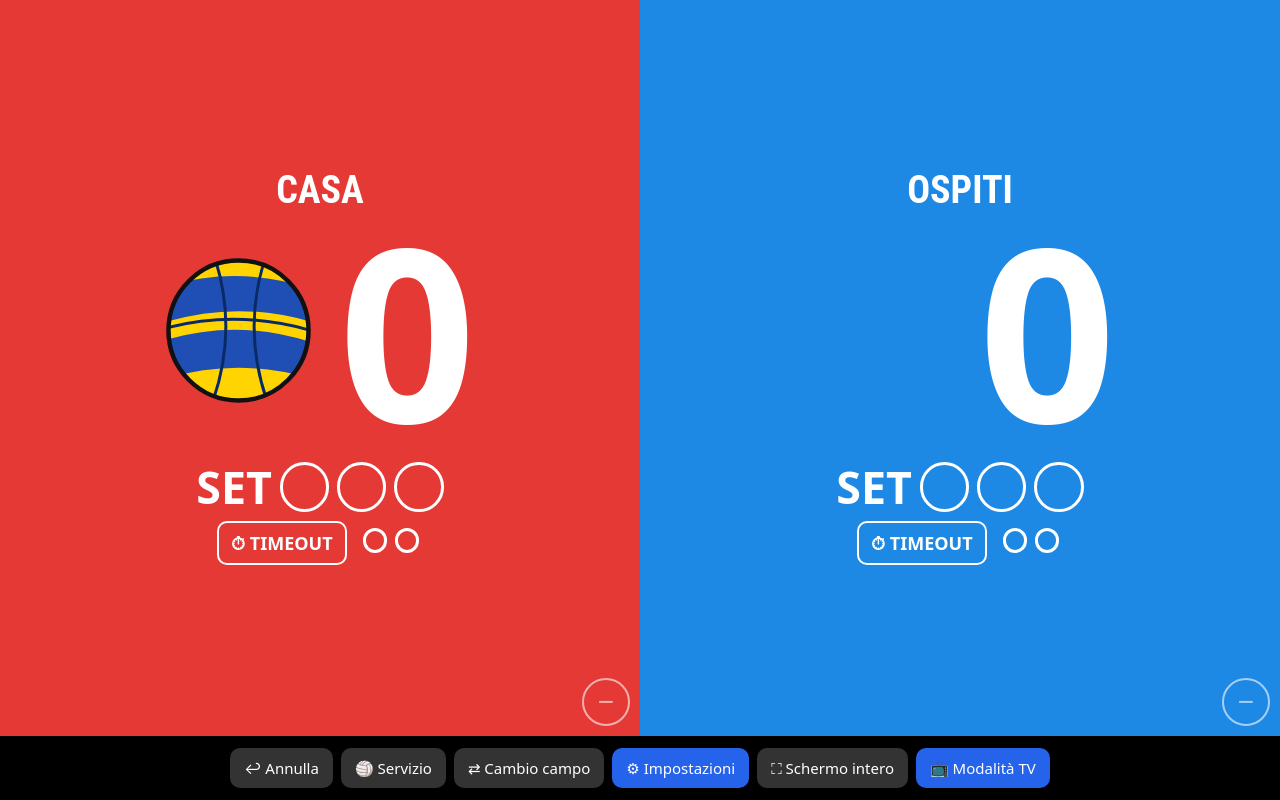
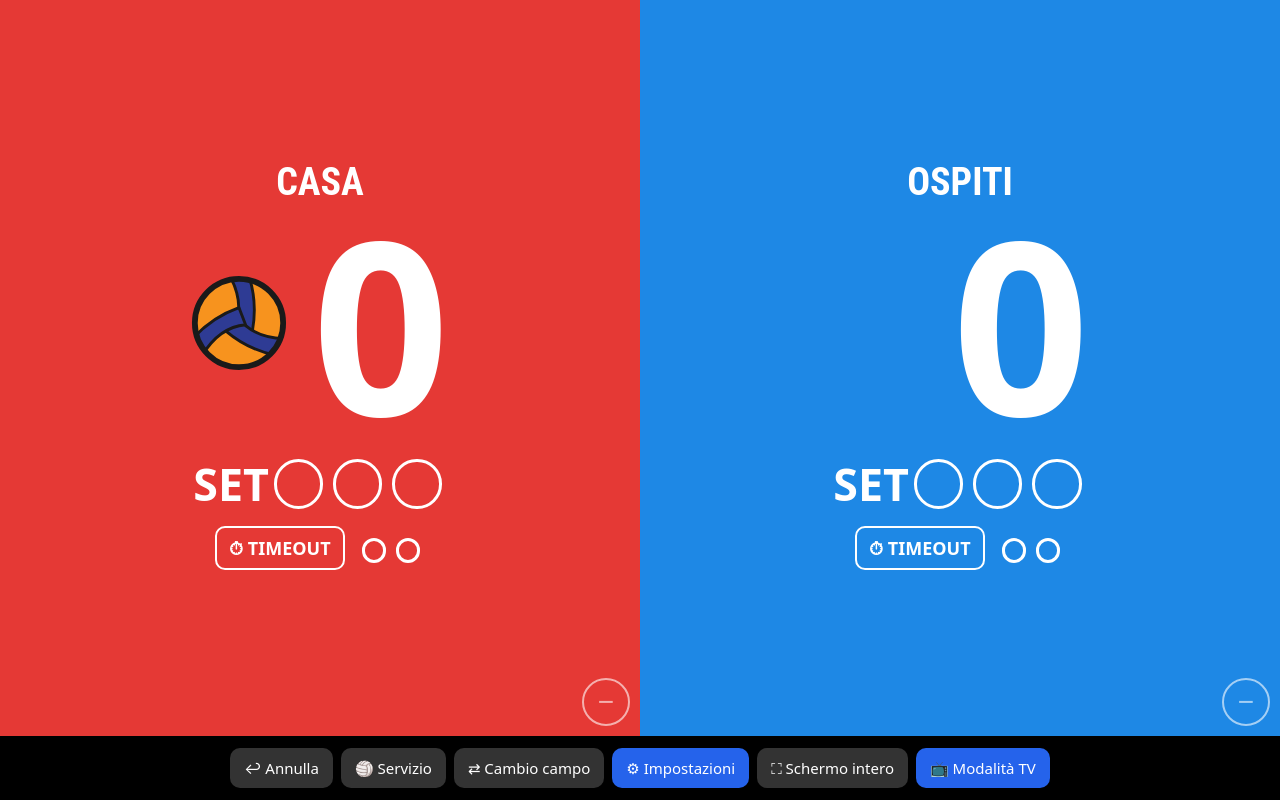
Before and after one commit to VICTORIAmarano/segnapunti, a plain HTML site: page index.html in a window 1280 px wide. Drawn offline with Linux system fonts and the light colour scheme.

Commit message:
Add files via upload

```diff
--- a/index.html
+++ b/index.html
@@ -20,13 +20,13 @@ html,body{margin:0;height:100%;overflow:hidden;font-family:system-ui,-apple-syst
 .bg{position:absolute;top:0;left:0;right:0;bottom:0;z-index:0;opacity:.3;background-repeat:no-repeat;background-position:center;background-size:contain}
 .name,.sets,.to{position:relative;z-index:1}
 .sc{display:flex;align-items:center;justify-content:center;position:relative;z-index:1}
-.tc{display:inline-block;width:1.1em;height:1.1em;border-radius:50%;border:3px solid currentColor;margin:0 4px}
+.tc{display:inline-block;width:1.1em;height:1.1em;border-radius:50%;border:3px solid currentColor;margin:0;vertical-align:middle}
 .tc.on{background:currentColor}
 .score{font-size:30vh;font-weight:800;line-height:1;font-variant-numeric:tabular-nums}
 .to{display:flex;align-items:center;margin-top:4px;font-size:22px;font-weight:700}
 .tob{font:inherit;font-size:18px;font-weight:700;padding:8px 12px;border-radius:10px;border:2px solid currentColor;background:transparent;color:inherit}
 .tob:disabled{opacity:.3}
-.tv .tob{display:none}
+
 #timer{position:fixed;top:0;left:0;right:0;bottom:0;z-index:35;display:none;align-items:center;justify-content:center;flex-direction:column;text-align:center}
 #tn{margin-bottom:10px;font-size:6vw;font-weight:800;text-transform:uppercase}
 #tc{font-size:55vh;font-weight:800;line-height:1;font-variant-numeric:tabular-nums}
@@ -58,7 +58,7 @@ html,body{margin:0;height:100%;overflow:hidden;font-family:system-ui,-apple-syst
 .sw i{width:34px;height:34px;border-radius:50%;border:2px solid rgba(255,255,255,0.40);display:inline-block}
 .sw input[type=color]{width:44px;height:38px;padding:0;border:0;background:none}
 .row{display:flex}.row>*{flex:1;margin-right:12px}.row>*:last-child{margin-right:0}
-.to>*{margin:0 6px}.sets .dot{margin-left:8px}.panel label>*{margin-top:6px}#bar button{margin:4px}
+.to>*{margin:0 6px}.sets .dot{margin:0}.dw,.tw{display:inline-block;padding:10px 5px;cursor:pointer}.dw .dot{display:block}.panel label>*{margin-top:6px}#bar button{margin:4px}
 .sw i,.tob,#bar button,.team{cursor:pointer;touch-action:manipulation;-webkit-touch-callout:none}
 .lbl{display:flex;flex-direction:column;font-size:14px;opacity:.9}.lbl>*{margin-top:6px}
 @media (orientation:portrait){#board{flex-direction:column}.score{font-size:20vh}.name{font-size:10vw}}
@@ -67,8 +67,8 @@ html,body{margin:0;height:100%;overflow:hidden;font-family:system-ui,-apple-syst
 <body>
 <div id="app">
   <div id="board">
-    <div class="team" id="t0"><div class="bg"></div><div class="name"></div><div class="sc"><span class="serve" id="s0"><svg viewBox="0 0 100 100" aria-hidden="true"><defs><clipPath id="bc0"><circle cx="50" cy="50" r="47"/></clipPath></defs><g clip-path="url(#bc0)"><rect width="100" height="100" fill="#ffd400"/><path d="M-10 24 Q50 2 110 26 L110 48 Q50 26 -10 48Z" fill="#1f4fb5"/><path d="M-10 60 Q50 38 110 62 L110 86 Q50 64 -10 86Z" fill="#1f4fb5"/><path d="M-5 50 Q50 34 105 52" fill="none" stroke="#0a2a66" stroke-width="2"/><path d="M32 -5 Q52 50 30 105" fill="none" stroke="#0a2a66" stroke-width="2"/><path d="M70 -5 Q50 50 72 105" fill="none" stroke="#0a2a66" stroke-width="2"/></g><circle cx="50" cy="50" r="47" fill="none" stroke="#111" stroke-width="3"/></svg></span><div class="score">0</div></div><div class="sets"></div><div class="to"><button class="tob">⏱ TIMEOUT</button><span class="td"></span></div><button class="minus" aria-label="Togli un punto">−</button></div>
-    <div class="team" id="t1"><div class="bg"></div><div class="name"></div><div class="sc"><span class="serve" id="s1"><svg viewBox="0 0 100 100" aria-hidden="true"><defs><clipPath id="bc1"><circle cx="50" cy="50" r="47"/></clipPath></defs><g clip-path="url(#bc1)"><rect width="100" height="100" fill="#ffd400"/><path d="M-10 24 Q50 2 110 26 L110 48 Q50 26 -10 48Z" fill="#1f4fb5"/><path d="M-10 60 Q50 38 110 62 L110 86 Q50 64 -10 86Z" fill="#1f4fb5"/><path d="M-5 50 Q50 34 105 52" fill="none" stroke="#0a2a66" stroke-width="2"/><path d="M32 -5 Q52 50 30 105" fill="none" stroke="#0a2a66" stroke-width="2"/><path d="M70 -5 Q50 50 72 105" fill="none" stroke="#0a2a66" stroke-width="2"/></g><circle cx="50" cy="50" r="47" fill="none" stroke="#111" stroke-width="3"/></svg></span><div class="score">0</div></div><div class="sets"></div><div class="to"><button class="tob">⏱ TIMEOUT</button><span class="td"></span></div><button class="minus" aria-label="Togli un punto">−</button></div>
+    <div class="team" id="t0"><div class="bg"></div><div class="name"></div><div class="sc"><span class="serve" id="s0"><svg viewBox="0 0 100 100" aria-hidden="true"><defs><clipPath id="bc0"><circle cx="50" cy="50" r="46"/></clipPath></defs><g clip-path="url(#bc0)"><rect width="100" height="100" fill="#f7931e"/><g fill="#2e3b94" stroke="#1a1a1a" stroke-width="3" stroke-linejoin="round"><path d="M40 0 C52 22 52 40 45 55 L64 58 C68 36 66 18 60 0Z"/><path transform="rotate(120 50 50)" d="M40 0 C52 22 52 40 45 55 L64 58 C68 36 66 18 60 0Z"/><path transform="rotate(240 50 50)" d="M40 0 C52 22 52 40 45 55 L64 58 C68 36 66 18 60 0Z"/></g></g><circle cx="50" cy="50" r="46" fill="none" stroke="#1a1a1a" stroke-width="6"/></svg></span><div class="score">0</div></div><div class="sets"></div><div class="to"><button class="tob">⏱ TIMEOUT</button><span class="td"></span></div><button class="minus" aria-label="Togli un punto">−</button></div>
+    <div class="team" id="t1"><div class="bg"></div><div class="name"></div><div class="sc"><span class="serve" id="s1"><svg viewBox="0 0 100 100" aria-hidden="true"><defs><clipPath id="bc1"><circle cx="50" cy="50" r="46"/></clipPath></defs><g clip-path="url(#bc1)"><rect width="100" height="100" fill="#f7931e"/><g fill="#2e3b94" stroke="#1a1a1a" stroke-width="3" stroke-linejoin="round"><path d="M40 0 C52 22 52 40 45 55 L64 58 C68 36 66 18 60 0Z"/><path transform="rotate(120 50 50)" d="M40 0 C52 22 52 40 45 55 L64 58 C68 36 66 18 60 0Z"/><path transform="rotate(240 50 50)" d="M40 0 C52 22 52 40 45 55 L64 58 C68 36 66 18 60 0Z"/></g></g><circle cx="50" cy="50" r="46" fill="none" stroke="#1a1a1a" stroke-width="6"/></svg></span><div class="score">0</div></div><div class="sets"></div><div class="to"><button class="tob">⏱ TIMEOUT</button><span class="td"></span></div><button class="minus" aria-label="Togli un punto">−</button></div>
   </div>
   <div id="bar">
     <button id="bUndo">↩ Annulla</button>
@@ -142,10 +142,10 @@ function render(){
     var bg=el.querySelector('.bg'),key=(t.logo?t.logo.length+t.logo.slice(-24):'0')+'|'+(S.logoFit||'contain');
     if(bg._k!==key){bg._k=key;bg.style.backgroundImage=t.logo?'url("'+t.logo+'")':'none';bg.style.backgroundSize=S.logoFit||'contain'}
     var used=t.to||0,hh='';
-    for(var q=0;q<2;q++)hh+='<span class="tc'+(q<used?' on':'')+'"></span>';
+    for(var q=0;q<2;q++)hh+='<span class="tw" data-k="'+q+'"><span class="tc'+(q<used?' on':'')+'"></span></span>';
     el.querySelector('.td').innerHTML=hh;
     el.querySelector('.tob').disabled=used>=2;
-    var d='';for(var k=0;k<need;k++)d+='<span class="dot'+(k<t.sets?' on':'')+'"></span>';
+    var d='';for(var k=0;k<need;k++)d+='<span class="dw" data-k="'+k+'"><span class="dot'+(k<t.sets?' on':'')+'"></span></span>';
     el.querySelector('.sets').innerHTML='SET '+d;
     $('s'+i).className='serve'+(S.serve===i?' on':'');
   }
@@ -162,7 +162,7 @@ function fit(){
   var bh=$('board').clientHeight,ph=port?bh/2:bh;
   var ss=S.scoreScale||1,pw=port?W:W/2,sp=Math.round(Math.max(50,Math.min((port?H*.2:H*.3)*ss,H*.42,pw*.95/2,(ph-H*.12-100)/1.1)));
   for(var j=0;j<2;j++){var te=$('t'+j),sc2=te.querySelector('.score'),sv=te.querySelector('.serve');
-    if(sc2._sp!==sp){sc2._sp=sp;sc2.style.fontSize=sp+'px';sv.style.width=sv.style.height=Math.round(sp*.62)+'px'}}
+    if(sc2._sp!==sp){sc2._sp=sp;sc2.style.fontSize=sp+'px';sv.style.width=sv.style.height=Math.round(sp*.4)+'px'}}
   for(var i=0;i<2;i++){
     var n=$('t'+i).querySelector('.name'),k=S.teams[i].name+'|'+W+'x'+H+'|'+bh+'|'+sc+f+up+'|'+sp;
     if(n._k===k)continue;
@@ -219,12 +219,15 @@ function newMatch(silent){
   S=fresh();S.teams=n;S.target=keep.target;S.tie=keep.tie;S.bestOf=keep.bestOf;S.swapped=keep.swapped;S.toDur=keep.toDur||30;S.logoFit=keep.logoFit||'contain';S.nameScale=keep.nameScale||1;S.nameFont=keep.nameFont||'sans';S.nameUp=keep.nameUp||'upper';S.scoreScale=keep.scoreScale||1;S.pending=-1;
   $('banner').style.display='none';render();
 }
+function idx(n,root){while(n&&n!==root){var v=n.getAttribute&&n.getAttribute('data-k');if(v!==null&&v!==undefined&&v!=='')return +v;n=n.parentNode}return -1}
 function inTo(n){while(n){if(n.classList&&n.classList.contains('to'))return true;n=n.parentNode}return false}
 // tap sulle squadre
 [0,1].forEach(function(i){
   var el=$('t'+i);
   el.addEventListener('click',function(e){if(e.target.classList.contains('minus')||inTo(e.target))return;add(i,1)});
   el.querySelector('.tob').addEventListener('click',function(e){e.stopPropagation();startTO(i)});
+  el.querySelector('.sets').addEventListener('click',function(e){e.stopPropagation();var k=idx(e.target,this);if(k<0||S.pending>=0)return;snap();var t=S.teams[i];t.sets=k<t.sets?k:k+1;render()});
+  el.querySelector('.td').addEventListener('click',function(e){e.stopPropagation();var k=idx(e.target,this);if(k<0)return;snap();var t=S.teams[i];t.to=k<(t.to||0)?k:k+1;render()});
   el.querySelector('.minus').addEventListener('click',function(e){e.stopPropagation();add(i,-1)});
 });
 $('bUndo').onclick=function(){
```
